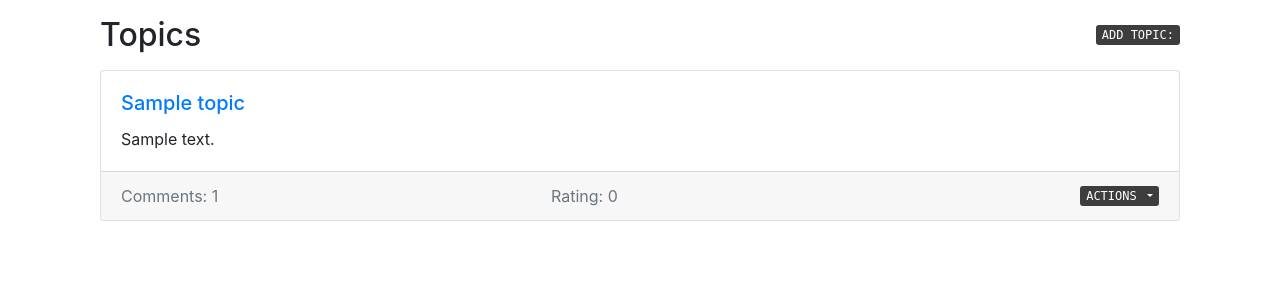
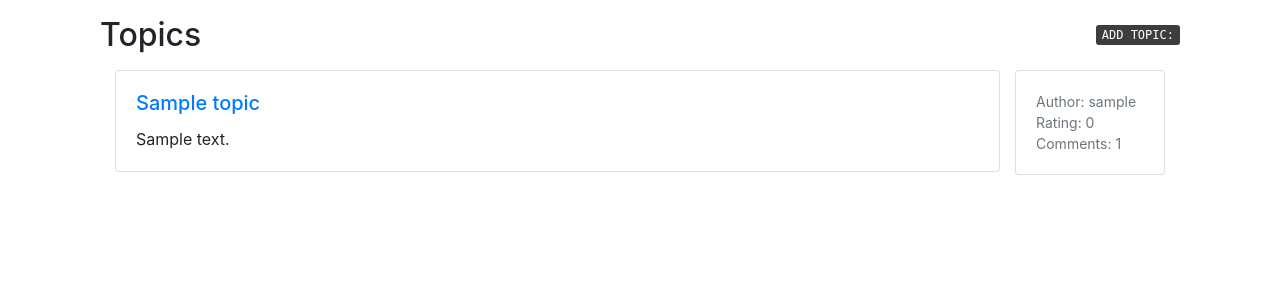
Before and after one commit to vladhutsal/MyHut_forum, a Django app: page / in a window 1280 px wide. Shown: the part 40-340 px from the top of the page. Run offline with Django 3.2, Linux system fonts and the light colour scheme; a user stored in the database is signed in; tables that the repository leaves empty hold one stand-in row (values such as "Sample post"); some libraries are stand-ins or nearby versions.

Commit message:
add: rating field to Comment model add: rating func for comments

```diff
--- a/homepage/models.py
+++ b/homepage/models.py
@@ -14,7 +14,7 @@ class Topic(models.Model):
     title = models.CharField(max_length=100, unique=True)
     tags = models.ManyToManyField('Tag', blank=True)
     text = models.TextField()
-    rating = models.PositiveSmallIntegerField(default=0)
+    rating = models.IntegerField(default=0)
 
     def __str__(self):
         return '{} ({})'.format(self.title, self.user)
@@ -24,6 +24,7 @@ class Comment(models.Model):
     user = models.ForeignKey(User, on_delete=models.CASCADE)
     text = models.TextField()
     topic = models.ForeignKey(Topic, on_delete=models.CASCADE)
+    rating = models.IntegerField(default=0)
 
     def __str__(self):
         return 'comment: {}, user: {}, topic: {}'.format(self.text, self.user, self.topic)
--- a/homepage/static/homepage/home_page.css
+++ b/homepage/static/homepage/home_page.css
@@ -1,3 +1,13 @@
 .muted-table li {
     list-style-type: none;
   }
+
+.right-part p {
+  margin: 0;
+  padding: 0;
+  font-size: 14px;
+}
+
+.flex-dir {
+  flex-direction: column;
+}
--- a/homepage/templates/homepage/home_page.html
+++ b/homepage/templates/homepage/home_page.html
@@ -13,7 +13,7 @@
     <button class="my-auto forum-button action"
           type="button"
           data-toggle="collapse"
-          data-target="#addComment">
+          data-target="#addTopic">
           Add topic:
     </button>
   {% endblock head_btn %}
@@ -23,8 +23,7 @@
 
 <!-- Topics header, form begin -->
   <div class="container mt-3">
-    <div class="collapse" id="addComment">
-      <div class="container">
+    <div class="collapse" id="addTopic">
       <form method="POST" class="form-group">
         {% csrf_token %}
         <div class="form-row">
@@ -42,25 +41,41 @@
       </form>
     </div>
   </div>
-  </div>
 <!-- end -->
 
 <!-- Comments begin -->
   <div class="container">
     {% for topic in topic_queryset %}
-      <div class="card my-2">
+      <div class="container">
+        <div class="row my-2">
+          <div class="col-sm-10 pr-0">
+            <div class="card">
               <div class="card-body">
                 <a href="{% url 'homepage:topic' topic.pk %}">
                   <h5 class="card-title">{{ topic.title }}</h5>
                 </a>
                 <p class="card-text text-truncate">{{ topic.text }}</p>
               </div>
-        <div class="card-footer">
-          <div class="row">
-            <ul class="muted-table mb-0 mr-auto d-sm-block d-md-flex row justify-content-start col-10">
-              <li class="text-muted col-6">Comments: {{ topic.comm_count }}</li>
-              <li class="text-muted col-6">Rating: 0</li>
-            </ul>
+            </div>
+          </div>
+          <div class="col-sm-2 d-flex align-items-stretch flex-dir">
+            <div class="card">
+              <div class="card-body right-part">
+                <p class="card-text text-muted">Author: {{ name }}</p>
+                <p class="card-text text-muted">Rating: 0</p>
+                <p class="card-text text-muted">Comments: {{ topic.comm_count }}</p>
+              </div>
+            </div>
+          </div>
+        </div>
+      </div>
+    {% endfor %}
+  </div>
+  {% endblock content %}
+
+
+
+{% comment %}
 <div class="d-flex">
               <div class="dropdown d-flex col-auto align-self-right">
                 <button class="forum-button action dropdown-toggle align-self-center"
@@ -75,10 +90,4 @@
                   <a class="dropdown-item" href="#">Delete</a>
                 </div>
               </div>
-            </div>
-          </div>
-        </div>
-      </div>
-    {% endfor %}
-  </div>
-  {% endblock content %}
+            </div>   {% endcomment %}
--- a/homepage/urls.py
+++ b/homepage/urls.py
@@ -12,6 +12,7 @@ urlpatterns = [
     path("add_comment/<int:topic_id>", views.add_comment, name="add_comment"),
     path("delete_comment/<int:comment_id>", views.delete_comment, name="delete_comment"),
     path('delete_comment_perm/<int:topic_id>', views.delete_comment_permission, name="gain_delete_perm"),
+    path("comment_rating_change/<int:topic_id>/<int:comment_id>/", views.comment_rating_change, name="comment_rating_change")
 
 
 ]
--- a/homepage/views.py
+++ b/homepage/views.py
@@ -78,3 +78,14 @@ def delete_comment_permission(request, topic_id):
     user = request.user
     user.user_permissions.add(permission)
     return redirect('homepage:topic', topic_id=topic_id)
+
+def comment_rating_change(request, topic_id, comment_id):
+    comment = Comment.objects.get(pk=comment_id)
+    print(request.POST)
+    if 'up' in request.POST:
+        comment.rating += 1
+        comment.save()
+    elif 'down' in request.POST:
+        comment.rating -= 1
+        comment.save()
+    return redirect('homepage:topic', topic_id=topic_id)
```
Also changed, not shown: homepage/templates/homepage/topics_page.html (+10 -2 lines). Lines whose indentation alone changed are shown as unchanged.
